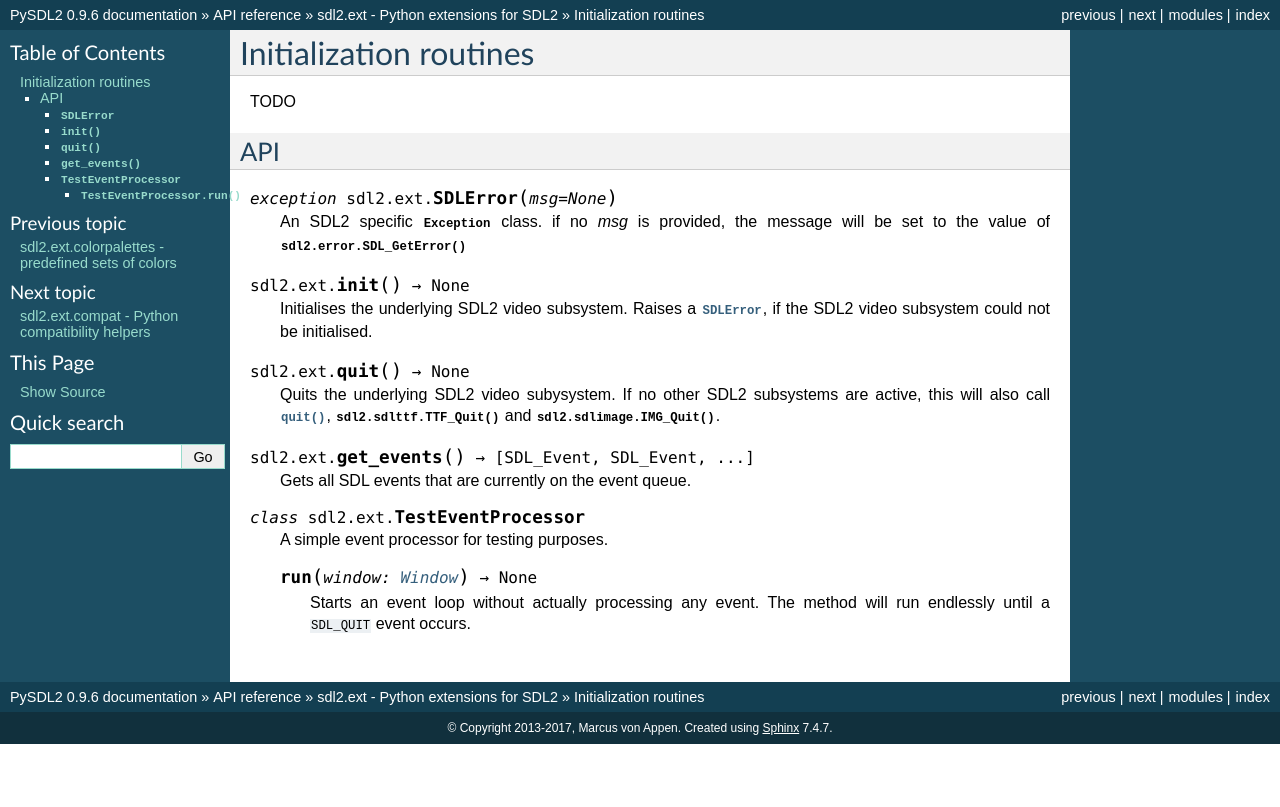
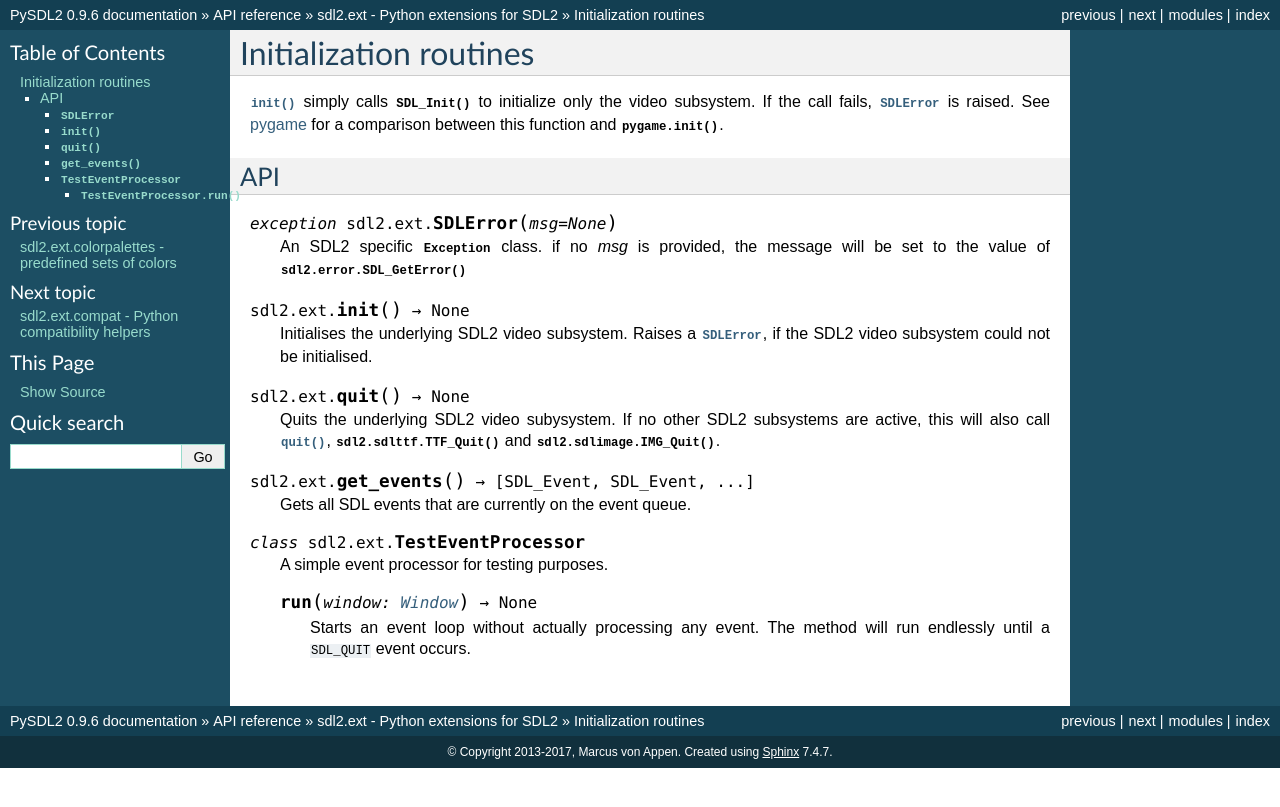
Before and after one commit to py-sdl/py-sdl2, a Sphinx documentation site: the page built from doc/modules/sdl2ext_common.rst, in a window 1280 px wide. Shown: the top 807 px of the page. Built offline with Sphinx 7.4.7, drawn with Linux system fonts in a browser that asks for light colours.

Commit message:
Fixes #33: Document differences between init functions (#142)

```diff
--- a/doc/modules/sdl2ext_common.rst
+++ b/doc/modules/sdl2ext_common.rst
@@ -2,7 +2,12 @@
 
 Initialization routines
 =======================
-TODO
+
+:func:`init()` simply calls :func:`SDL_Init()` to initialize only the video
+subsystem. If the call fails, :exc:`SDLError` is raised. See
+:ref:`pygamers_pygame` for a comparison between this function and
+:func:`pygame.init()`.
+
 
 API
 ---
```
Also changed, not shown: doc/tutorial/pygamers.rst (+6 -1 lines).
